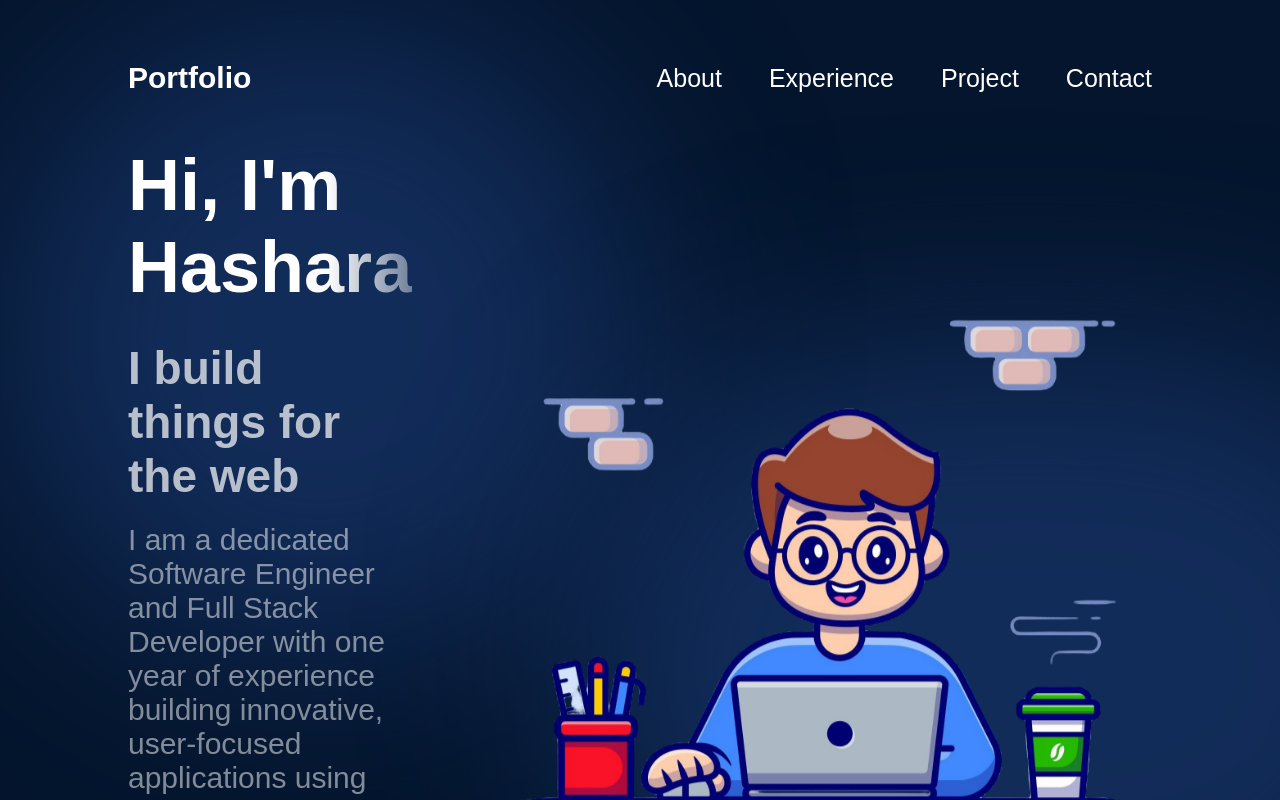
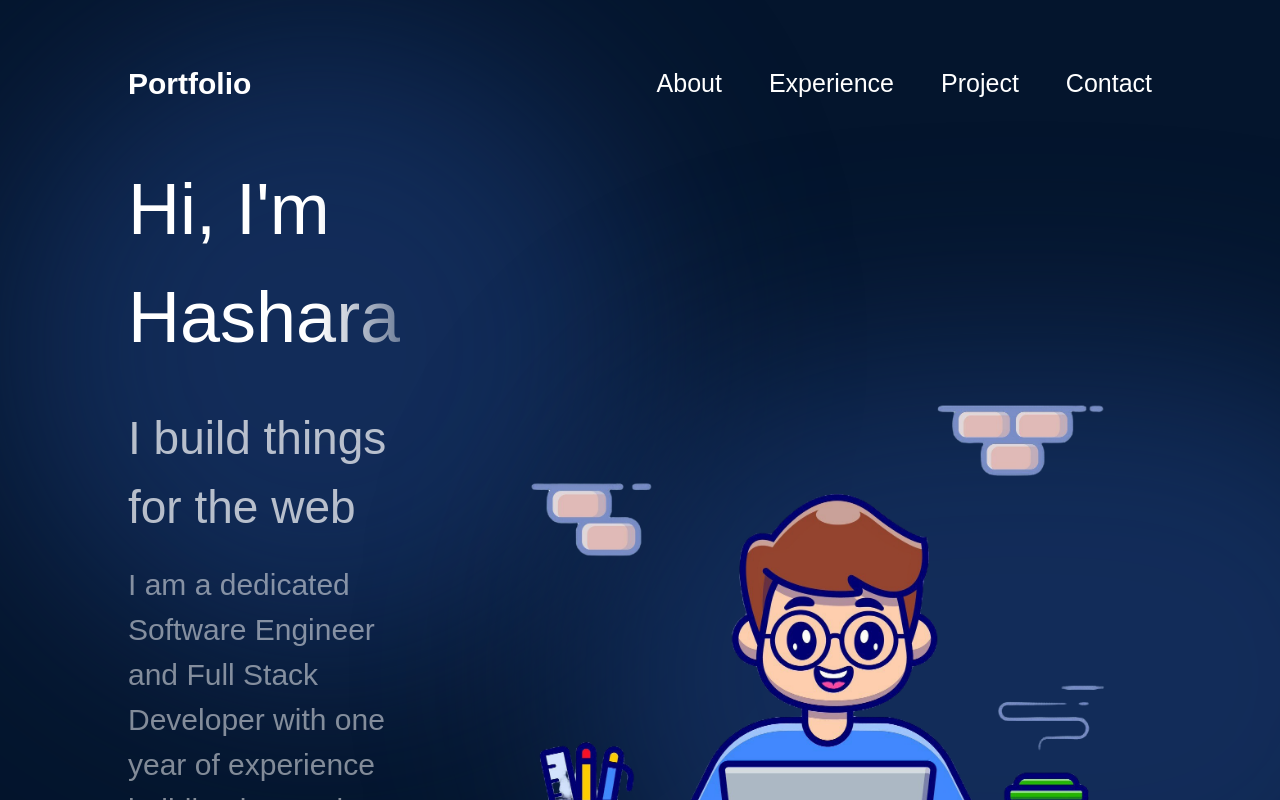
Before and after one commit to hasharas/my-portfolio, a React (Vite) app: page / in a window 1280 px wide. Shown: the top 800 px of the page. Built offline with nearby package versions, Linux system fonts and the light colour scheme; the HTML template or start-up script is replaced by a standard one.

Commit message:
Install:tailwind

```diff
--- a/package.json
+++ b/package.json
@@ -26,6 +26,7 @@
     "eslint-plugin-react-hooks": "^5.0.0",
     "eslint-plugin-react-refresh": "^0.4.14",
     "globals": "^15.12.0",
+    "tailwindcss": "^3.4.17",
     "vite": "^6.0.1"
   }
 }
--- a/src/index.css
+++ b/src/index.css
@@ -1,3 +1,7 @@
+@tailwind base;
+@tailwind components;
+@tailwind utilities;
+
 * {
   box-sizing: border-box;
   margin: 0;
--- /dev/null
+++ b/tailwind.config.js
@@ -0,0 +1,10 @@
+/** @type {import('tailwindcss').Config} */
+module.exports = {
+  content: [
+    "./src/**/*.{js,jsx,ts,tsx}",
+  ],
+  theme: {
+    extend: {},
+  },
+  plugins: [],
+}
```
Also changed, not shown: 1 other file (tests, documents, lock files or other folders).
